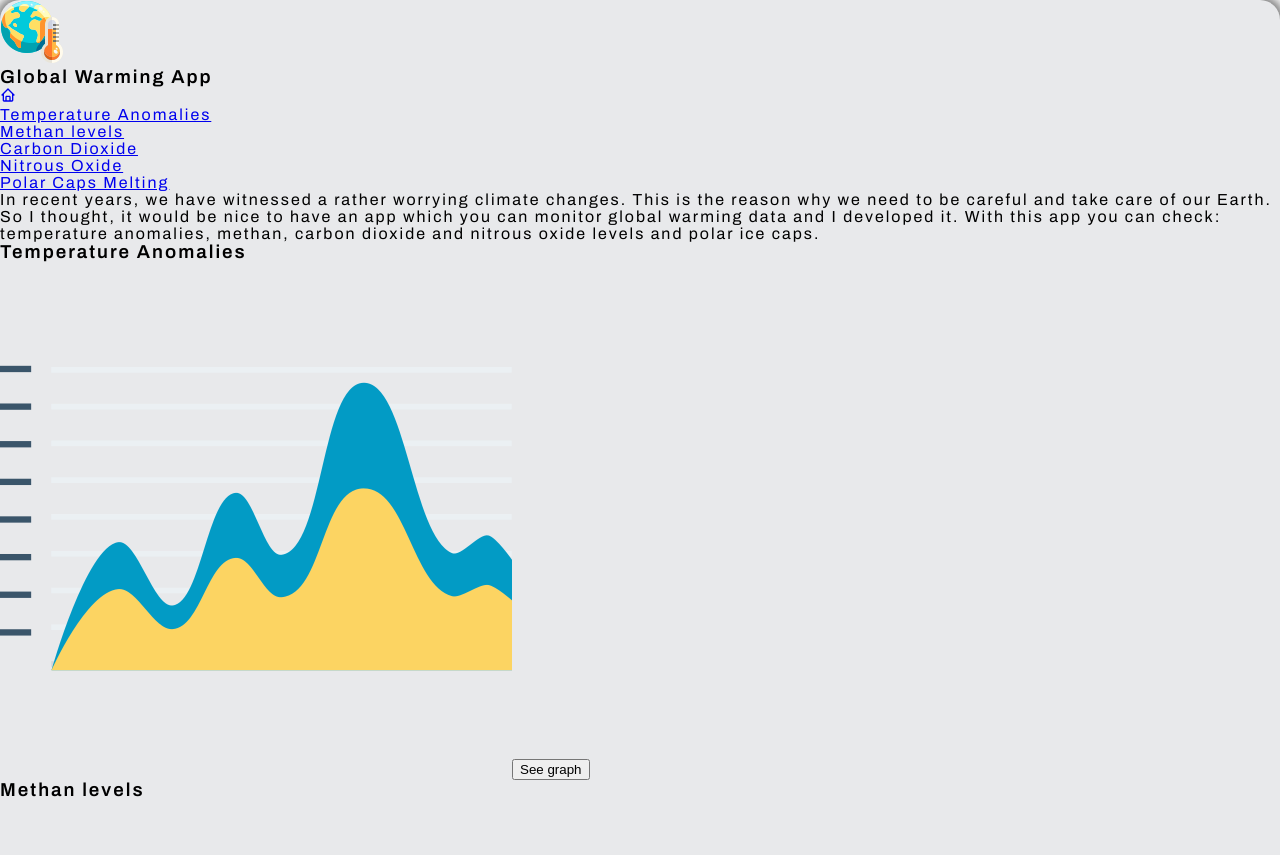
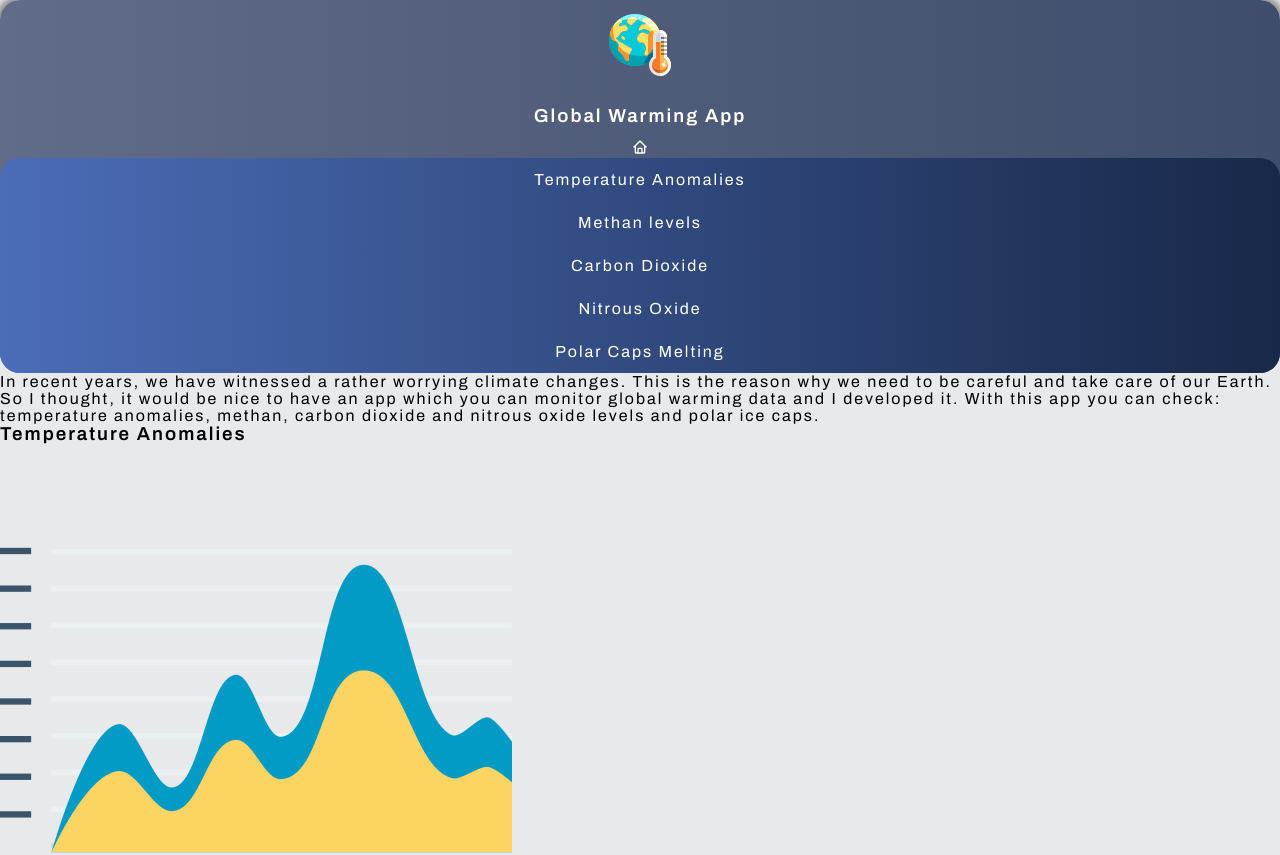
Before and after one commit to LeoBok/Global-Warming-App, a React (Create React App) app: page / in a window 1280 px wide. Shown: the top 855 px of the page. Built offline with nearby package versions, Linux system fonts and the light colour scheme.

Commit message:
styled Sidebar component in Sidebar.css file

```diff
--- a/src/App.css
+++ b/src/App.css
@@ -1,8 +1,8 @@
 @import url('https://fonts.googleapis.com/css2?family=Archivo:wght@300;400;600&display=swap');
 
-body {
-  font-family: 'Archivo', sans-serif;
-  letter-spacing: 2px;
+body  {
+    font-family: 'Archivo', sans-serif;
+    letter-spacing: 2px;
 }
 
 p,
@@ -20,7 +20,11 @@ a {
 }
 
 ul {
-    list-style-type: none;
+  list-style-type: none;
+}
+
+a {
+  text-decoration-line: none;
 }
 
 .App {
--- /dev/null
+++ b/src/components/Sidebar/Sidebar.css
@@ -0,0 +1,30 @@
+.Sidebar {
+    border-radius: 20px;
+
+    background: #606c88;
+    background: -webkit-linear-gradient(to right, #606c88, #3f4c6b);
+    background: linear-gradient(to right, #606c88, #3f4c6b);
+}
+
+.main-sidebar-content,
+.main-sidebar-content a,
+.sidebar-links a {
+    color: #FFFFFF;
+}
+
+.main-sidebar-content,
+.sidebar-links li {
+    text-align: center;
+}
+
+.main-sidebar-content img,
+.main-sidebar-content h3,
+.main-sidebar-content a,
+.sidebar-links li {
+    padding: 13px 0;
+}
+
+.sidebar-links {
+    background: linear-gradient(90deg, #4b6cb7 0%, #182848 100%);
+    border-radius: 20px;
+}
--- a/src/components/Sidebar/Sidebar.js
+++ b/src/components/Sidebar/Sidebar.js
@@ -2,12 +2,12 @@ import logo from '../../images/logo-app.png'
 import { BiHome } from 'react-icons/bi'
 import SidebarLinks from './SidebarLinks';
 import { Link } from 'react-router-dom'
-
+import './Sidebar.css'
 
 const Sidebar = () => {
     return(
-        <>
-            <div>
+        <div className='Sidebar'>
+            <div className='main-sidebar-content'>
                 <img
                     src={logo}
                     alt='logo app'
@@ -21,7 +21,7 @@ const Sidebar = () => {
             </div>
 
             <SidebarLinks />
-        </>
+        </div>
     )
 }
 
--- a/src/components/Sidebar/SidebarLinks.js
+++ b/src/components/Sidebar/SidebarLinks.js
@@ -3,7 +3,7 @@ import { Link } from 'react-router-dom'
 
 const SidebarLinks = () => {
     return(
-        <ul>
+        <ul className="sidebar-links">
         {
             pageLinks.map(item => (
                 <li key={item.id}>
```
